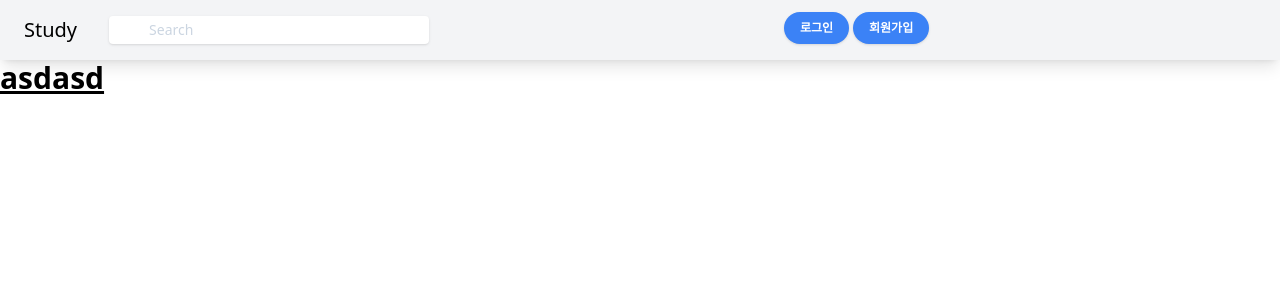
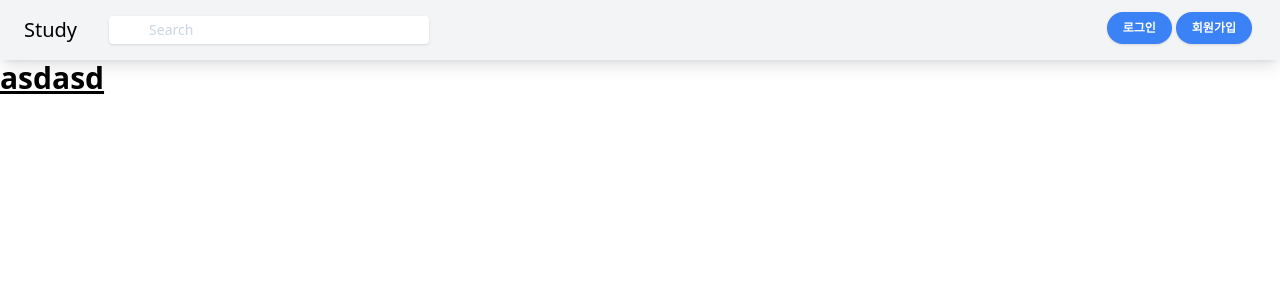
Before and after one commit to Junhdev/Community-Project, a Next.js app: page / in a window 1280 px wide. Shown: the top 300 px of the page. Built offline with nearby package versions, Linux system fonts and the light colour scheme.

Commit message:
로그인/회원가입 버튼 구현

```diff
--- a/src/components/Navbar/Navbar.tsx
+++ b/src/components/Navbar/Navbar.tsx
@@ -1,12 +1,6 @@
 import React from 'react';
 import RightContent from './RightContent/RightContent';
 import SearchInput from './SearchInput';
-
-
-/* Navbar에는 type이 필요 없기 때문에 삭제
-type NavbarProps = {
-
-}; */
 
 const Navbar = () => {
 
@@ -19,7 +13,7 @@ const Navbar = () => {
                 <div className="flex-auto px-8">
                     <SearchInput />
                 </div>
-                <div className="flex-auto">
+                <div className="flex justify-self-end">
                     <RightContent />
                 </div>
 
--- a/src/components/Navbar/RightContent/AuthButton.tsx
+++ b/src/components/Navbar/RightContent/AuthButton.tsx
@@ -7,12 +7,14 @@ const AuthButton:React.FC = () => {
     return (
         <>
         {/* Button은 따로 컴포넌트 x?? 태그에서 로직 활용 + 자체 디자인 ? */}
+
         <button className="bg-blue-500 text-white active:bg-blue-600 font-bold uppercase text-xs px-4 py-2 rounded-full shadow hover:shadow-md outline-none focus:outline-none mr-1 mb-1 ease-linear transition-all duration-150" type="button">
         로그인
         </button>
         <button className="bg-blue-500 text-white active:bg-blue-600 font-bold uppercase text-xs px-4 py-2 rounded-full shadow hover:shadow-md outline-none focus:outline-none mr-1 mb-1 ease-linear transition-all duration-150" type="button">
         회원가입
         </button>
+
         </>
     );
 }
```
